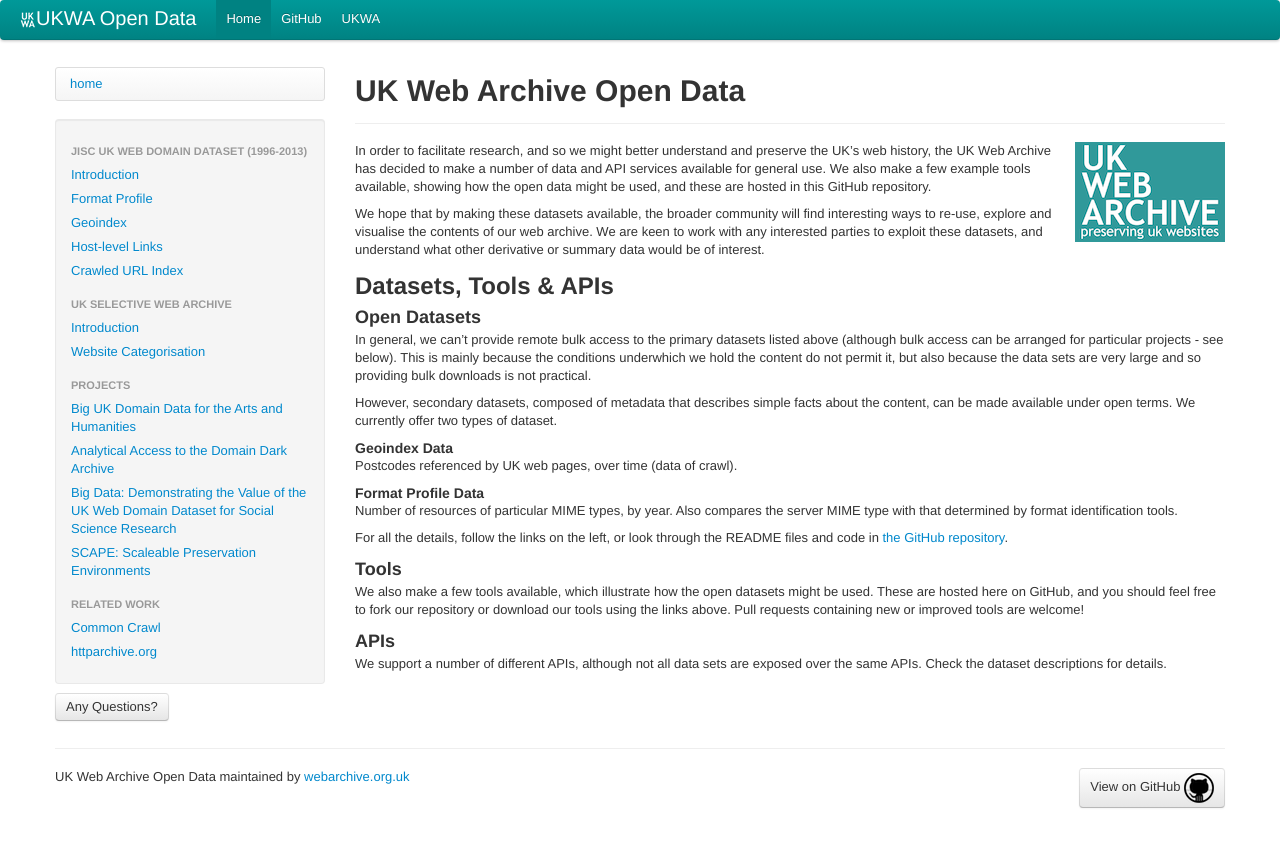
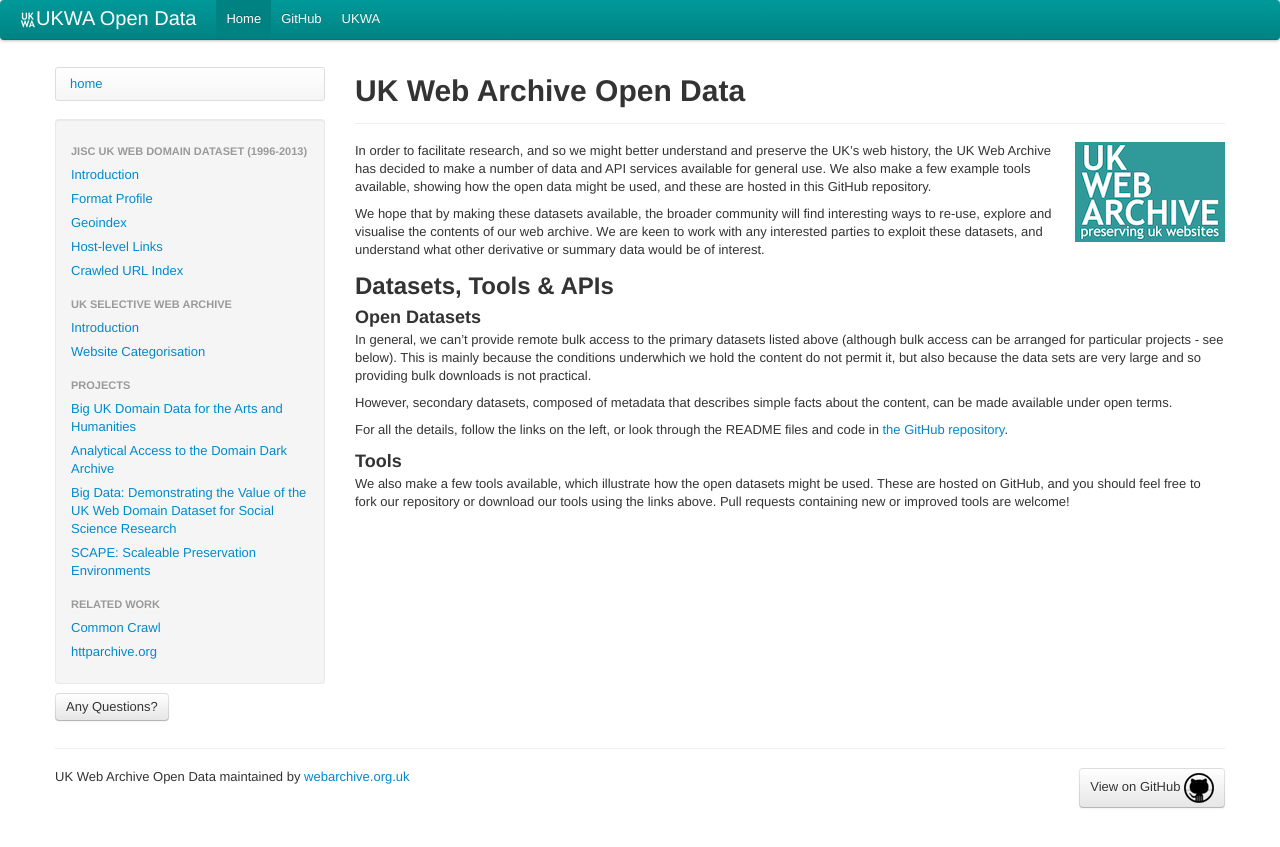
Before and after one commit to ukwa/opendata, a Jekyll site: the page built from index.md, in a window 1280 px wide. Shown: the top 847 px of the page. Built offline with Jekyll 4.4.1, drawn with Linux system fonts in a browser that asks for light colours.

Commit message:
Cleaner homepage.

```diff
--- a/index.md
+++ b/index.md
@@ -15,20 +15,10 @@
 
 In general, we can't provide remote bulk access to the primary datasets listed above (although bulk access can be arranged for particular projects - see below). This is mainly because the conditions underwhich we hold the content do not permit it, but also because the data sets are very large and so providing bulk downloads is not practical.
 
-However, secondary datasets, composed of metadata that describes simple facts about the content, can be made available under open terms. We currently offer two types of dataset.
-
-#### Geoindex Data ####
-Postcodes referenced by UK web pages, over time (data of crawl).
-
-#### Format Profile Data ####
-Number of resources of particular MIME types, by year. Also compares the server MIME type with that determined by format identification tools.
+However, secondary datasets, composed of metadata that describes simple facts about the content, can be made available under open terms.
 
 For all the details, follow the links on the left, or look through the README files and code in [the GitHub repository](http://github.com/ukwa/opendata/).
 
 ### Tools ###
 
-We also make a few tools available, which illustrate how the open datasets might be used. These are hosted here on GitHub, and you should feel free to fork our repository or download our tools using the links above. Pull requests containing new or improved tools are welcome!
-
-### APIs ###
-
-We support a number of different APIs, although not all data sets are exposed over the same APIs. Check the dataset descriptions for details.
+We also make a few tools available, which illustrate how the open datasets might be used. These are hosted on GitHub, and you should feel free to fork our repository or download our tools using the links above. Pull requests containing new or improved tools are welcome!
```
